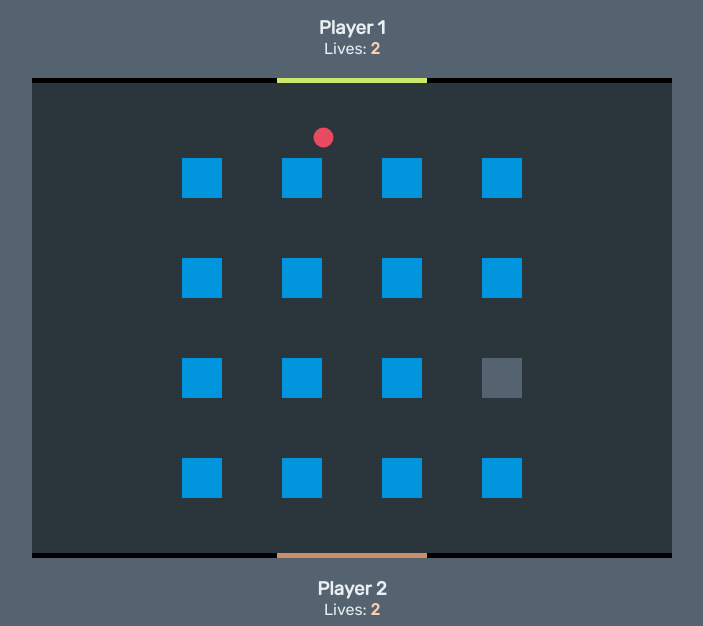
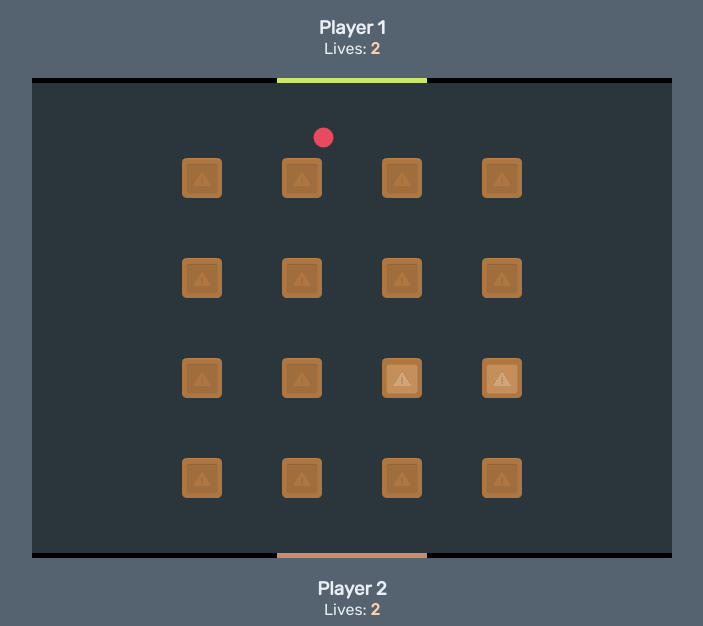
Before and after one commit to wozniaklukasz/MyPaddle, a website: page app/index.html in a window 1280 px wide. Shown: the part 174-800 px from the top of the page, without its empty margins (288-991 px from the left). Drawn offline with Linux system fonts and the light colour scheme.

Commit message:
Add bricks graphics, change bricks live to 6

```diff
--- a/app/index.html
+++ b/app/index.html
@@ -31,6 +31,11 @@
 		<p>Use <span class="keyboard-button">&#8592;</span> and <span class="keyboard-button">&#8594;</span> to move the paddle as a Player 1.</p>
 		<p>Use <span class="keyboard-button">A</span> and <span class="keyboard-button">D</span> to move the paddle as a Player 2.</p>
 	</section>
+	<section class="canvas-graphics">
+		<img id="brick-1-live" src="images/brick/brick-1-live.png" width="40" height="40">
+		<img id="brick-2-live" src="images/brick/brick-2-live.png" width="40" height="40">
+		<img id="brick-3-live" src="images/brick/brick-3-live.png" width="40" height="40">
+	</section>
 	<footer>
 		<p>Łukasz Woźniak 194125
 			<br/>Projektowanie Gier Komputerowych - laboratorium
--- a/app/js/asset.js
+++ b/app/js/asset.js
@@ -15,7 +15,7 @@ function createBricks(brickPositionDef) {
 		bricks[c] = [];
 		var y = brickPositionDef.y;
 		for (r = 0; r < brickPositionDef.rows; r++) {
-			bricks[c][r] = new Brick(x, y, 40, 40, 3);
+			bricks[c][r] = new Brick(x, y, 40, 40, 6);
 			y += brickPositionDef.marginTop;
 		}
 		x += brickPositionDef.marginLeft;
@@ -36,3 +36,7 @@ function brickDamage(brick) {
 	brick.lives--;
 	if (brick.lives == 0) {}
 };
+/* Images */
+var brick1live = document.getElementById('brick-1-live');
+var brick2live = document.getElementById('brick-2-live');
+var brick3live = document.getElementById('brick-3-live');
--- a/app/js/draw.js
+++ b/app/js/draw.js
@@ -34,14 +34,15 @@ function drawBricks(brickPositionDef) {
 	for (c = 0; c < brickPositionDef.columns; c++) {
 		for (r = 0; r < brickPositionDef.rows; r++) {
 			canvasContext.beginPath();
-			canvasContext.rect(bricks[c][r].x, bricks[c][r].y, bricks[c][r].width, bricks[c][r].height);
-			if (bricks[c][r].lives > 0) {
-				canvasContext.fillStyle = "#0095DD";
+			if (bricks[c][r].lives > 4) {
+				canvasContext.drawImage(brick3live, bricks[c][r].x, bricks[c][r].y, bricks[c][r].width, bricks[c][r].height);
 			}
-			else {
-				canvasContext.fillStyle = "#556270";
+			else if (bricks[c][r].lives > 2) {
+				canvasContext.drawImage(brick2live, bricks[c][r].x, bricks[c][r].y, bricks[c][r].width, bricks[c][r].height);
 			}
-			canvasContext.fill();
+			else if (bricks[c][r].lives > 0) {
+				canvasContext.drawImage(brick1live, bricks[c][r].x, bricks[c][r].y, bricks[c][r].width, bricks[c][r].height);
+			}
 			canvasContext.closePath();
 		}
 	}
--- a/app/less/style.less
+++ b/app/less/style.less
@@ -93,3 +93,7 @@ footer {
 		}
 	}
 }
+
+.canvas-graphics {
+	display: none;
+}
```
Also changed, not shown: app/css/style.css, app/images/brick/brick-1-live.png (added), app/images/brick/brick-2-live.png (added), app/images/brick/brick-3-live.png (added).
